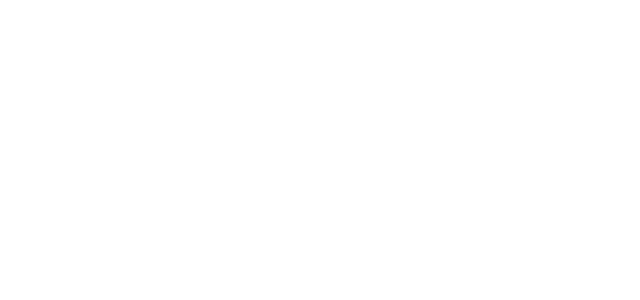
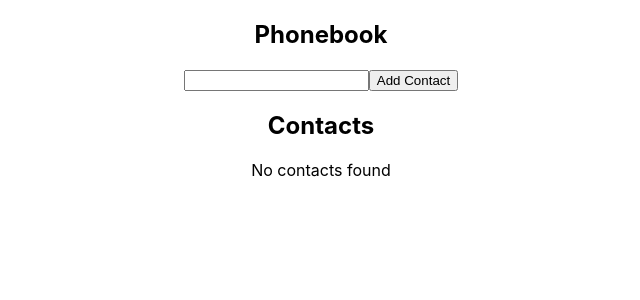
Before and after one commit to lordponchik/react-hw-02-phonebook_ts, a React (Create React App) app: page / in a window 1280 px wide. Shown: the top 300 px of the page, without its empty margins (319-959 px from the left). Built offline with nearby package versions, Linux system fonts and the light colour scheme.

Commit message:
add step 1

```diff
--- a/package.json
+++ b/package.json
@@ -12,6 +12,7 @@
     "@types/react": "^18.3.9",
     "@types/react-dom": "^18.3.0",
     "gh-pages": "^6.1.1",
+    "nanoid": "^5.0.7",
     "react": "^18.3.1",
     "react-dom": "^18.3.1",
     "react-scripts": "5.0.1",
--- a/src/App.tsx
+++ b/src/App.tsx
@@ -1,8 +1,71 @@
-import React from 'react';
+import { Component } from 'react';
 import './App.css';
+import { nanoid } from 'nanoid';
 
-function App() {
-  return <div className="App"></div>;
+interface IContact {
+  name: string;
+  id: string;
+}
+
+interface State {
+  contacts: IContact[];
+  name: string;
+}
+
+class App extends Component<{}, State> {
+  state = {
+    contacts: [],
+    name: '',
+  };
+
+  submitForm = (evt: React.FormEvent<HTMLFormElement>) => {
+    evt.preventDefault();
+
+    const contact: IContact = {
+      name: this.state.name,
+      id: nanoid(),
+    };
+
+    this.setState(prev => ({
+      contacts: [...prev.contacts, contact],
+    }));
+  };
+
+  handleChange = (evt: React.ChangeEvent<HTMLInputElement>) => {
+    const { value } = evt.currentTarget;
+
+    this.setState({ name: value });
+  };
+
+  render() {
+    return (
+      <div className="App">
+        <h2>Phonebook</h2>
+        <form onSubmit={this.submitForm}>
+          <input
+            onChange={this.handleChange}
+            type="text"
+            name="name"
+            pattern="^[a-zA-Zа-яА-Я]+(([' \-][a-zA-Zа-яА-Я ])?[a-zA-Zа-яА-Я]*)*$"
+            title="Name may contain only letters, apostrophe, dash and spaces. For example Adrian, Jacob Mercer, Charles de Batz de Castelmore d'Artagnan"
+            required
+          />
+
+          <button type="submit">Add Contact</button>
+        </form>
+        <h2>Contacts</h2>
+        {this.state.contacts.length === 0 ? (
+          <p>No contacts found</p>
+        ) : (
+          <ul>
+            {this.state.contacts.map(({ name, id }) => {
+              return <li key={id}>{name}</li>;
+            })}
+          </ul>
+        )}
+      </div>
+    );
+  }
 }
 
 export default App;
```
Also changed, not shown: 1 other file (tests, documents, lock files or other folders).
